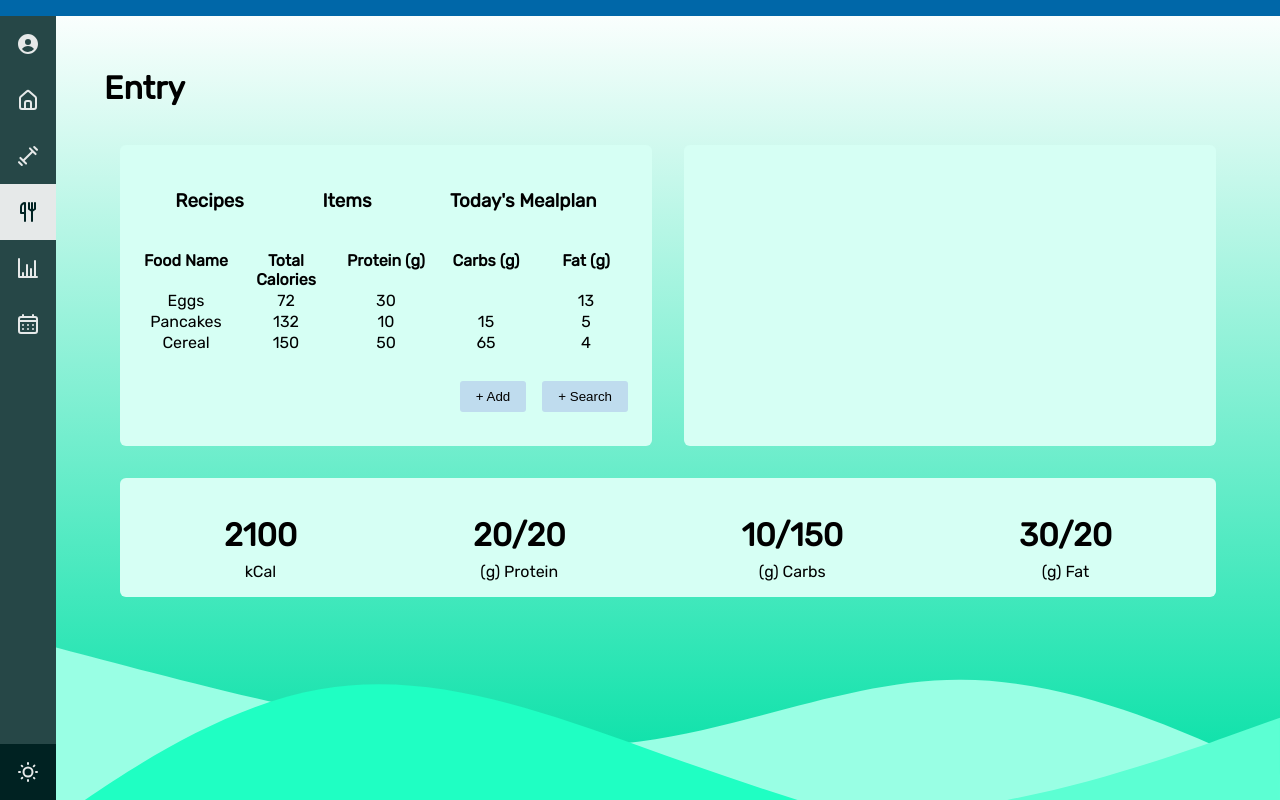
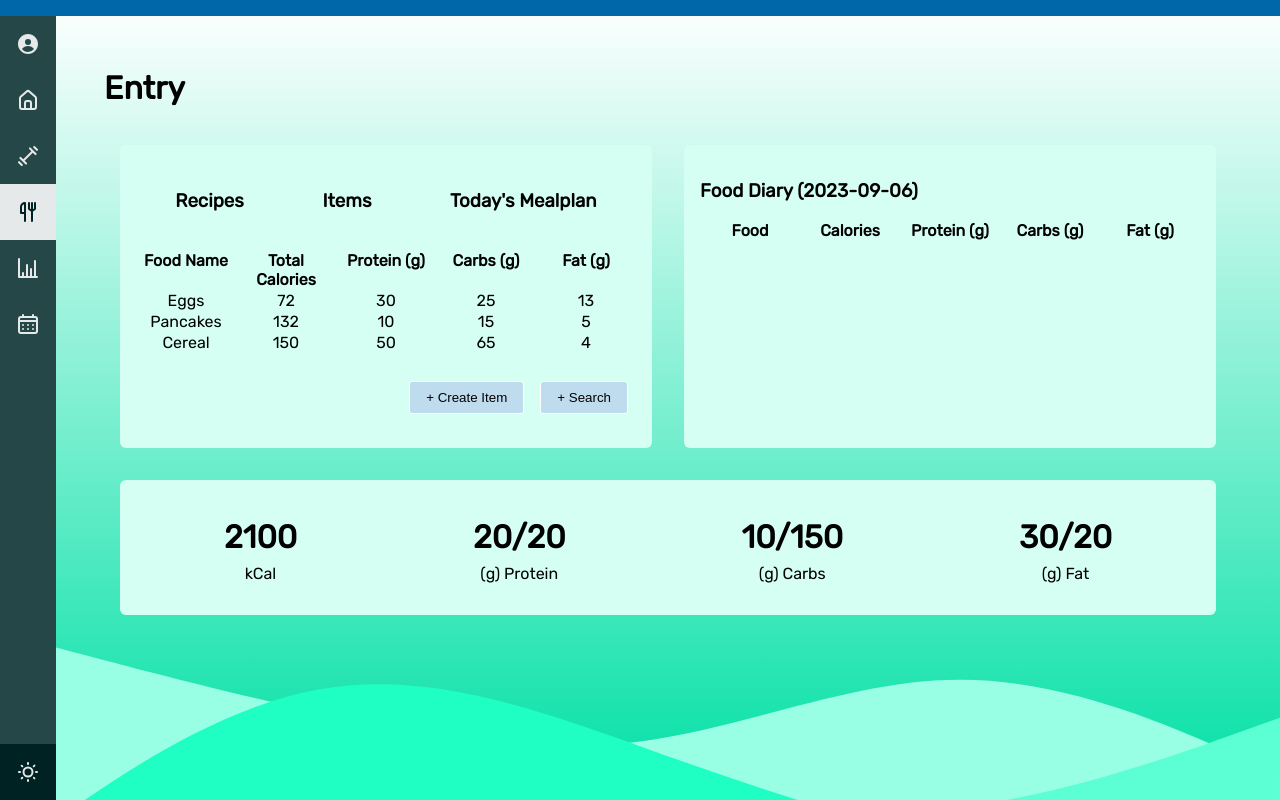
Before and after one commit to houstonmp/macrotracker-v2, a React (Vite) app: page /food in a window 1280 px wide. Built offline with nearby package versions, Linux system fonts and the light colour scheme.

Commit message:
Add items to food diary from dummy data

```diff
--- a/src/components/Entry/EntryCard.jsx
+++ b/src/components/Entry/EntryCard.jsx
@@ -3,6 +3,8 @@ import Button from '../UI/Button';
 import classes from './EntryCard.module.css'
 import Form from '../Form/Form'
 import Table from "../UI/Table";
+import { useDispatch } from 'react-redux';
+import { foodDiaryActions } from '../store/food-diary-slice';
 
 
 export const RecipeForm = () => {
@@ -31,6 +33,18 @@ export const RecipeForm = () => {
 }
 
 const EntryCard = (props) => {
+    const dispatch = useDispatch();
+
+    const onClickHandler = (e) => {
+        const index = e.currentTarget.id;
+        dispatch(foodDiaryActions.updateDiary({
+            type: "UPDATE",
+            date: new Date().toJSON().slice(0, 10),
+            data: props.foodItems[index]
+        })
+        )
+    }
+
     return <Card classes={classes.recipe} >
         <header className={classes.header}>
             <h3>Recipes</h3>
@@ -57,21 +71,22 @@ const EntryCard = (props) => {
                     </th>
                 </tr>
             }>
-                {props.foodItems.map(item => {
-                    return (<tr>
-                        <td>
+                {props.foodItems.map((item, index) => {
+                    const identifier = Math.floor(Math.random * 10000);
+                    return (<tr key={`${item.name}-${index}`} id={index} onClick={onClickHandler}>
+                        <td key={`name-${item.name}`}>
                             {item.name}
                         </td>
-                        <td>
+                        <td key={`cal-${item.name}`}>
                             {item.calories}
                         </td>
-                        <td>
+                        <td key={`protein-${item.name}`}>
                             {item.protein}
                         </td>
-                        <td>
+                        <td key={`carbs-${item.name}`}>
                             {item.carbs}
                         </td>
-                        <td>
+                        <td key={`fat-${item.name}`}>
                             {item.tFat}
                         </td>
                     </tr>)
@@ -83,7 +98,7 @@ const EntryCard = (props) => {
 
         </article>
         <footer className={classes.footer}>
-            <Button name='recipe' onClick={props.onModal}>+ Add</Button>
+            <Button name='recipe' onClick={props.onModal}>+ Create Item</Button>
             <Button name='item' onClick={props.onModal}>+ Search</Button>
         </footer>
     </Card >
--- /dev/null
+++ b/src/components/Entry/FoodDiary.jsx
@@ -0,0 +1,57 @@
+import { useState } from "react";
+import { useSelector } from "react-redux";
+import Card from "../UI/Card"
+import Table from "../UI/Table";
+
+const FoodDiary = () => {
+    const [date, setDate] = useState(new Date().toJSON().slice(0, 10));
+    const foodDiary = useSelector(state => {
+        const index = state.fDiary.diaryObj.findIndex(el => {
+            return el.date === date;
+        })
+        if (index > -1) {
+            return state.fDiary.diaryObj[index];
+        } else {
+            return false;
+        }
+    })
+
+    return <Card>
+        <h3>
+            Food Diary ({date})
+        </h3>
+        <Table header={
+            <tr>
+                <th>Food</th>
+                <th>Calories</th>
+                <th>Protein (g)</th>
+                <th>Carbs (g)</th>
+                <th>Fat (g)</th>
+            </tr>
+        }>
+            {foodDiary && foodDiary.food.map((item, index) => {
+                const identifier = Math.floor(Math.random * 10000);
+                return (<tr key={`${item.name}-${index}`} id={index}>
+                    <td key={`name-${item.name}`}>
+                        {item.name}
+                    </td>
+                    <td key={`cal-${item.name}`}>
+                        {item.calories}
+                    </td>
+                    <td key={`protein-${item.name}`}>
+                        {item.protein}
+                    </td>
+                    <td key={`carbs-${item.name}`}>
+                        {item.carbs}
+                    </td>
+                    <td key={`fat-${item.name}`}>
+                        {item.tFat}
+                    </td>
+                </tr>)
+            })}
+
+        </Table>
+    </Card>
+}
+
+export default FoodDiary;
--- a/src/components/Entry/MacroList.module.css
+++ b/src/components/Entry/MacroList.module.css
@@ -6,8 +6,10 @@
 
 .macros div {
     flex-grow: 1;
+    margin-bottom: 1rem;
 }
 
 .macros div>h1 {
     margin-bottom: .5rem;
+    font-size: 2rem;
 }
--- a/src/components/UI/Button.module.css
+++ b/src/components/UI/Button.module.css
@@ -8,9 +8,10 @@
 
 .button:hover {
     background-color: var(--color-beta-500);
+    color: white;
     cursor: pointer;
 }
 
-.dark .button {
-    border: 2px solid white;
+.button {
+    border: 1px solid white;
 }
--- a/src/components/UI/Table.module.css
+++ b/src/components/UI/Table.module.css
@@ -14,6 +14,11 @@
     text-align: center;
 }
 
+.table tr:hover td {
+    background-color: var(--color-alpha-100);
+    cursor: pointer;
+}
+
 /* .table .thead,
 .table .tbody,
 .table tr {
--- /dev/null
+++ b/src/components/store/food-diary-slice.js
@@ -0,0 +1,44 @@
+import { createSlice } from '@reduxjs/toolkit'
+
+const foodDiarySlice = createSlice({
+    name: 'fDiary',
+    initialState: {
+        diaryObj: []
+    },
+    reducers: {
+        replaceDiaryObj(state, action) {
+            state.diaryObj = action.payload
+        },
+        srchDate(state, action) {
+            console.log("Reading Date", action)
+            return state.diaryObj.findIndex(el => {
+                return el.date === action.payload.date;
+            })
+        },
+        updateDiary(state, action) {
+            console.log(action);
+            if (!state.diaryObj) {
+                state.diaryObj.push({
+                    date: action.payload.date,
+                    food: [action.payload.data],
+                })
+            }
+            let dateExists = state.diaryObj.findIndex(el => {
+                return el.date === action.payload.date;
+            })
+            console.log(dateExists, "action.payload:", action.payload.data);
+            if (dateExists !== -1) {
+                console.log("dateExists:", dateExists, action.payload)
+                state.diaryObj[dateExists].food.push(action.payload.data);
+            } else {
+                state.diaryObj.push({
+                    date: action.payload.date,
+                    food: [action.payload.data],
+                })
+            }
+        }
+    }
+})
+
+export const foodDiaryActions = foodDiarySlice.actions;
+export default foodDiarySlice;
--- a/src/components/store/index.js
+++ b/src/components/store/index.js
@@ -1,10 +1,11 @@
 import { configureStore } from "@reduxjs/toolkit";
 
-import uiSlice from './ui-slice'
+import uiSlice from './ui-slice';
 import weightSlice from "./weight-slice";
+import foodDiarySlice from "./food-diary-slice"
 
 const store = configureStore({
-    reducer: { ui: uiSlice.reducer, weight: weightSlice.reducer }
+    reducer: { ui: uiSlice.reducer, weight: weightSlice.reducer, fDiary: foodDiarySlice.reducer }
 })
 
 export default store;
--- a/src/components/store/weight-slice.js
+++ b/src/components/store/weight-slice.js
@@ -11,7 +11,7 @@ const weightSlice = createSlice({
         },
         srchDate(state, action) {
             return state.weightObj.findIndex((el) => {
-                return el.date === action.date;
+                return el.date.toJSON().slice(0, 10) === action.date.toJSON().slice(0, 10);
             })
         },
         updateWeight(state, action) {
--- a/src/pages/Entry.jsx
+++ b/src/pages/Entry.jsx
@@ -9,16 +9,20 @@ import { useDispatch, useSelector } from 'react-redux'
 import { uiActions } from "../components/store/ui-slice";
 import { weightActions } from "../components/store/weight-slice"
 import { useEffect } from "react"
+import FoodDiary from "../components/Entry/FoodDiary"
 
 const DUMMY_ARRAY = [
     {
+        id: 'i1',
         name: 'Eggs',
         calories: 72,
         tFat: 13,
         protein: 30,
+        carbs: 25
         // fiber:
     },
     {
+        id: 'i2',
         name: 'Pancakes',
         calories: 132,
         tFat: 5,
@@ -27,6 +31,7 @@ const DUMMY_ARRAY = [
         // fiber:
     },
     {
+        id: 'i3',
         name: 'Cereal',
         calories: 150,
         tFat: 4,
@@ -68,9 +73,7 @@ const Entry = (props) => {
     return <>
         <PageContent title="Entry">
             <EntryCard classes={classes.check} onModal={showModalHandler} foodItems={DUMMY_ARRAY} />
-            <Card classes={classes.check}>
-
-            </Card>
+            <FoodDiary />
             <MacroList macroList={DUMMY_CAL} />
         </PageContent >
     </>
--- a/src/pages/settings/Settings.jsx
+++ b/src/pages/settings/Settings.jsx
@@ -2,6 +2,7 @@ import { useDispatch } from "react-redux";
 import PageContent from "../../components/PageContent";
 import classes from "./Settings.module.css"
 import { uiActions } from "../../components/store/ui-slice";
+import Card from "../../components/UI/Card"
 
 const Background = (props) => {
     return <main className="settings">
@@ -18,6 +19,7 @@ const SettingsContent = (props) => {
         dispatch(uiActions.setTheme(e.target.id));
     }
     return <PageContent title="Settings" classes={classes.settings}>
+        <Card>
             <h1>Themes</h1>
             <ul>
                 <li>
@@ -40,6 +42,8 @@ const SettingsContent = (props) => {
                 </li>
 
             </ul>
+        </Card>
+
     </PageContent>
 }
 
```
Also changed, not shown: src/App.jsx (+9 -0 lines), src/assets/setting.svg (deleted), src/assets/user.svg (deleted). Lines whose indentation alone changed are shown as unchanged.
